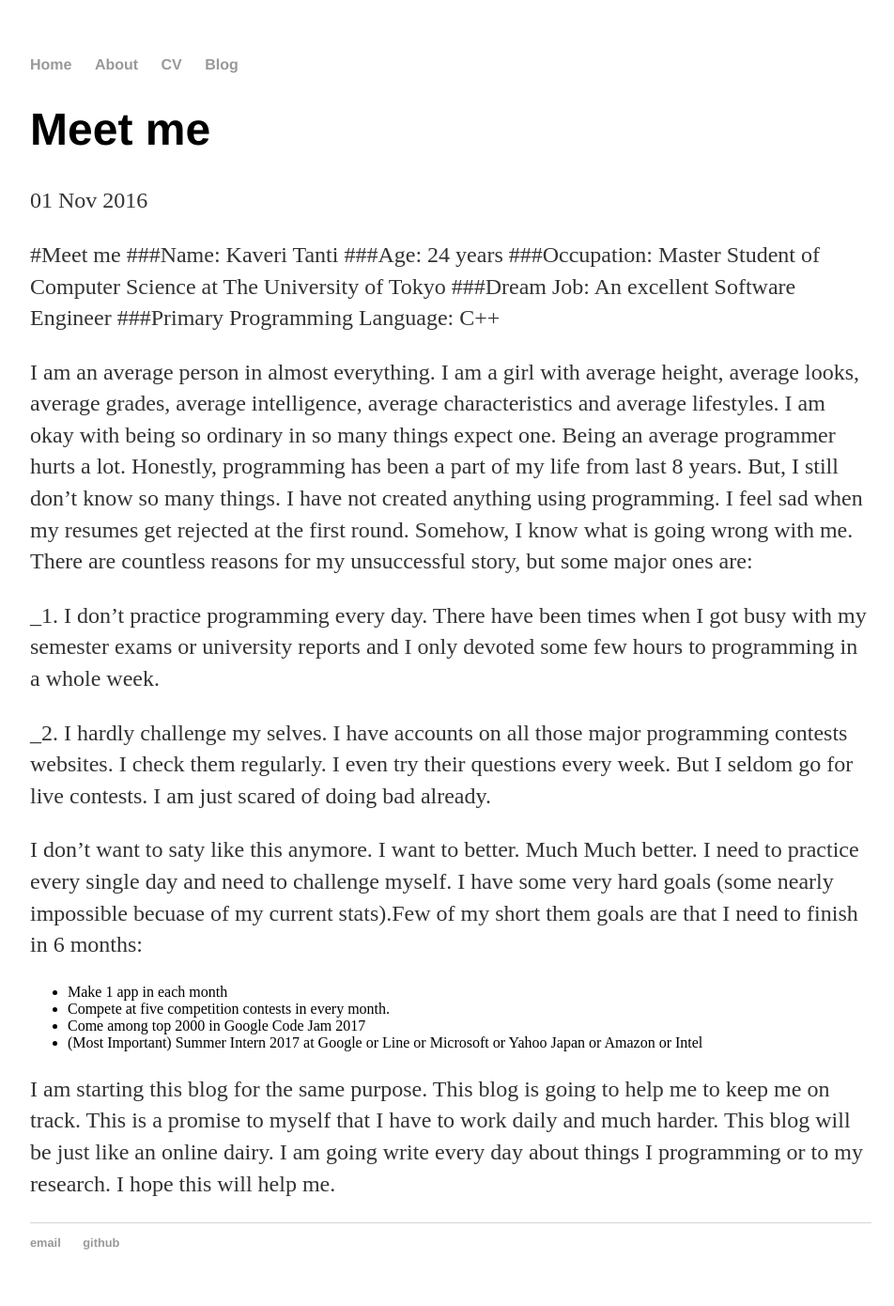
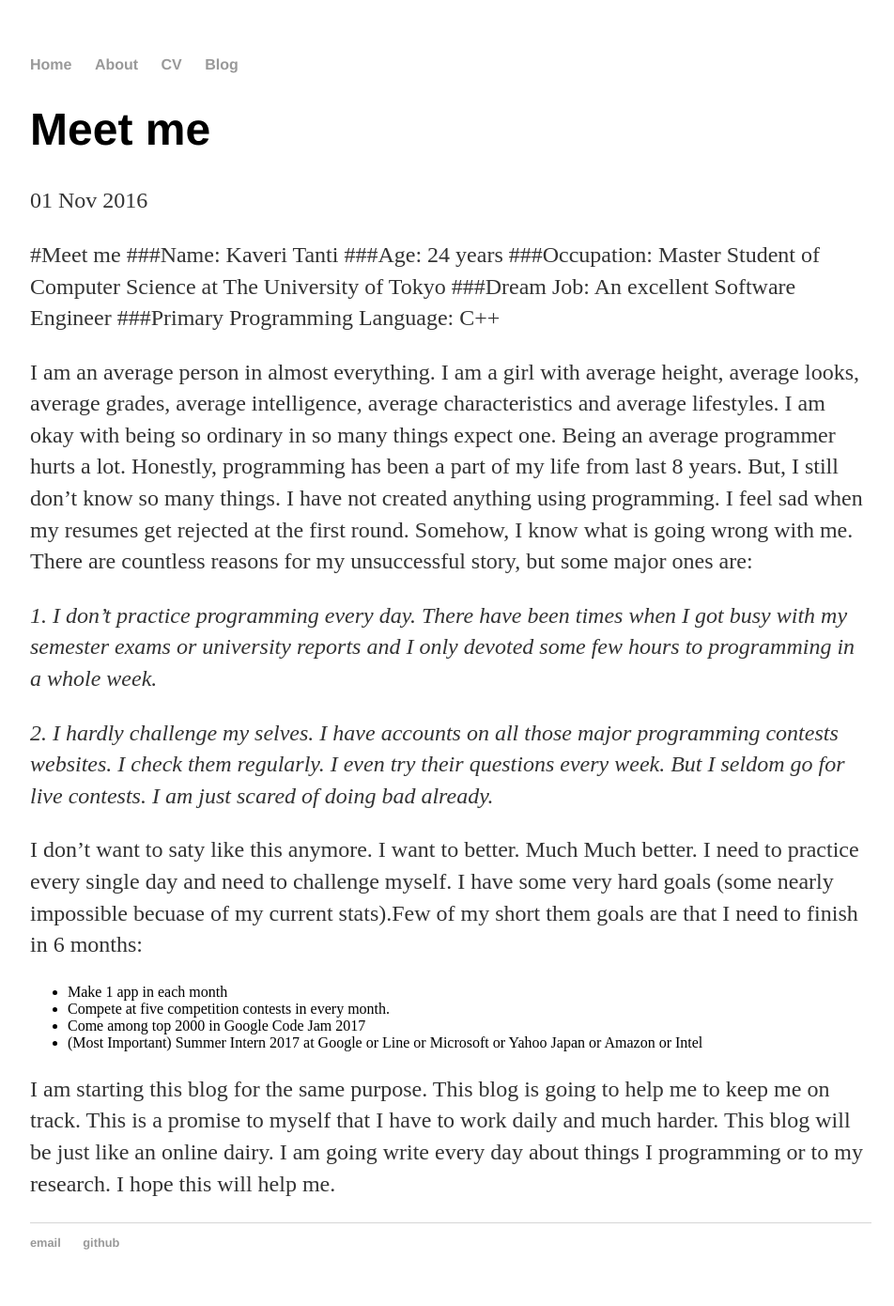
Before and after one commit to scitamehtam/scitamehtam.github.io, a Jekyll site: the page built from _posts/2016-11-01-Meet-me.md, in a window 1280 px wide. Shown: the whole page at 94% size, without its empty margins (160-1112 px from the left). Built offline with Jekyll 4.4.1, drawn with Linux system fonts in a browser that asks for light colours.

```diff
--- a/_posts/2016-11-01-Meet-me.md
+++ b/_posts/2016-11-01-Meet-me.md
@@ -13,9 +13,9 @@ date: 2016-11-01
 I am an average person in almost everything. I am  a girl with average height, average looks, average grades, average intelligence, average characteristics and average lifestyles. I am okay with being so ordinary in so many things expect one. Being an average programmer hurts a lot. Honestly, programming has been a part of my life from last 8 years. But, I still don't know so many things. I have not created anything using programming. I feel sad when my resumes get rejected at the first round.
 Somehow, I know what is going wrong with me. There are countless reasons for my unsuccessful story, but some major ones are:
 
-_1. I don’t practice programming every day. There have been times when I got busy with my semester exams or university reports    and I only devoted some few hours to programming in a whole week.
+_1. I don’t practice programming every day. There have been times when I got busy with my semester exams or university reports    and I only devoted some few hours to programming in a whole week._
 
-_2. I hardly challenge my selves. I have accounts  on all those major programming contests websites. I check them regularly. I    even try their questions every week. But I seldom go for live contests. I am just scared of doing bad already.
+_2. I hardly challenge my selves. I have accounts  on all those major programming contests websites. I check them regularly. I    even try their questions every week. But I seldom go for live contests. I am just scared of doing bad already._
 
 I don't want to saty like this anymore. I want to better. Much Much better. I need to practice every single day and need to challenge myself. I have some very hard goals (some nearly impossible becuase of my current stats).Few of my short them goals are that I need to finish in 6 months:
   - Make 1 app in each month
```
